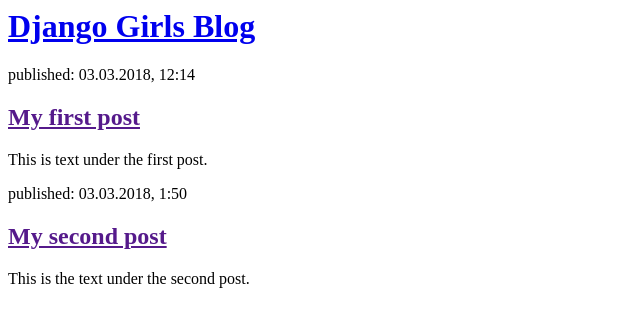
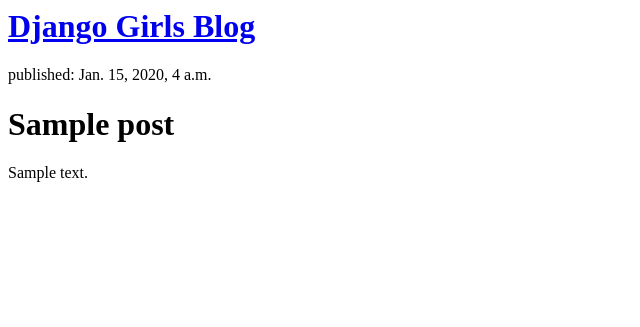
Before and after one commit to molly-mchugh/my-first-blog, a Django app: template blog/templates/blog/post_list.html in a window 1280 px wide. Shown: the top 327 px of the page, without its empty margins (0-640 px from the left). Run offline with Django 3.2, Linux system fonts and the light colour scheme; the template is opened without the code that fills it: values that come from a table or form of the project are taken from there, others are empty; tables that the repository leaves empty hold one stand-in row (values such as "Sample post").

Commit message:
Modified templates to display posts from database

```diff
--- a/blog/templates/blog/post_list.html
+++ b/blog/templates/blog/post_list.html
@@ -6,16 +6,12 @@
       <div>
         <h1><a href="/">Django Girls Blog</a></h1>
       </div>
+      {% for post in posts %}
       <div>
-        <p>published: 03.03.2018, 12:14</p>
-        <h2><a href="">My first post</a></h2>
-        <p>This is text under the first post.</p>
+        <p>published: {{post.published_date}}</p>
+        <h1><a herf="">{{post.title}}</a></h1>
+        <p>{{post.text|linebreaksbr}}</p>
       </div>
-
-      <div>
-        <p>published: 03.03.2018, 1:50</p>
-        <h2><a href="">My second post</a></h2>
-        <p>This is the text under the second post.</p>
-      </div>
+      {% endfor %}
   </body>
 </html>
--- a/blog/views.py
+++ b/blog/views.py
@@ -1,5 +1,8 @@
 from django.shortcuts import render
+from django.utils import timezone
+from .models import Post
 
 def post_list(request):
-    return render(request, 'blog/post_list.html', {})
+    posts = Post.objects.filter(published_date__lte=timezone.now()).order_by('published_date')
+    return render(request, 'blog/post_list.html', {'posts':posts})
 # Create your views here.
```
